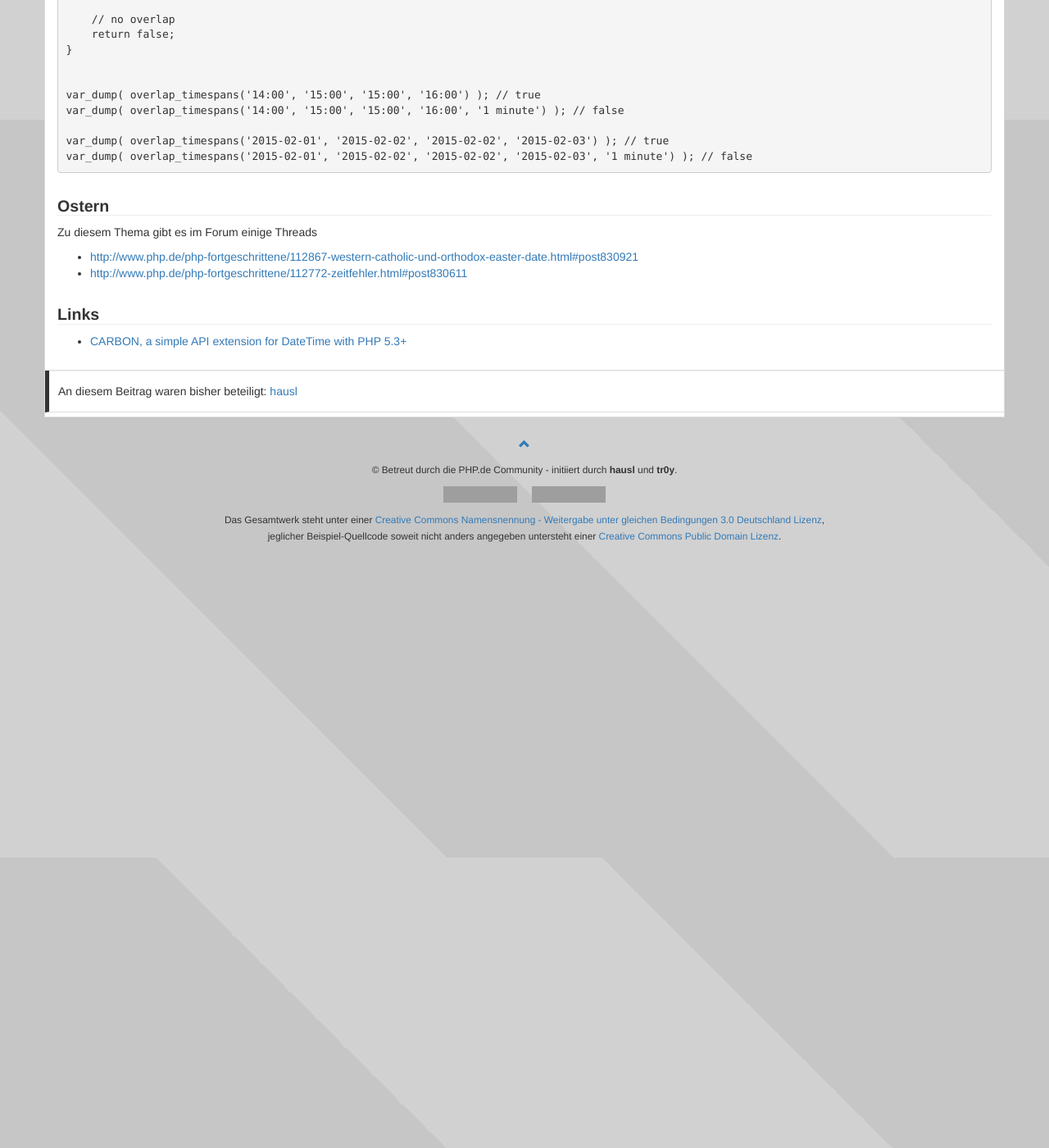
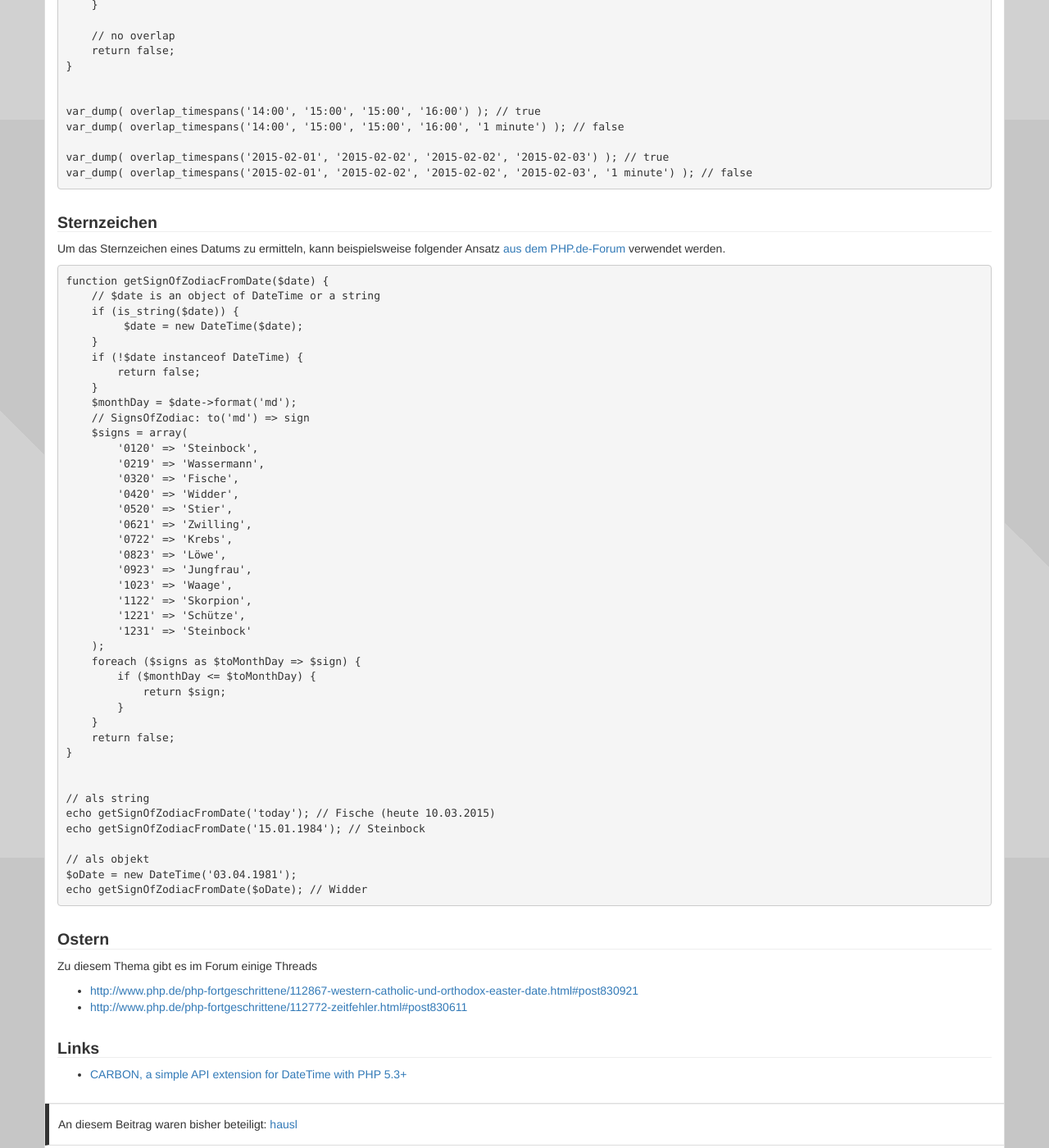
Before and after one commit to php-de/php-de.github.io, a Jekyll site: the page built from implement-approach/04_datetime.md, in a window 1280 px wide and 1400 px high, scrolled down 4354 px. Shown: the whole window at 82% size. Built offline with Jekyll 4.4.1, drawn with Linux system fonts in a browser that asks for light colours; nearby versions of some CDN libraries; before the commit the page ends 5057 px from its top, so only the background shows below that; grey boxes are pictures that could not be loaded.

Commit message:
sternzeichen hinzügefügt

```diff
--- a/implement-approach/04_datetime.md
+++ b/implement-approach/04_datetime.md
@@ -51,6 +51,10 @@ inhalt:
 
     -   name: "Überschneidungen Zeiträume"
         anchor: ueberschneidungen
+        simple: ""
+
+    -   name: "Sternzeichen"
+        anchor: sternzeichen
         simple: ""
 
     -   name: "Ostern"
@@ -321,6 +325,59 @@ var_dump( overlap_timespans('2015-02-01', '2015-02-02', '2015-02-02', '2015-02-0
 ~~~
 
 
+### Sternzeichen
+{: #sternzeichen}
+
+Um das Sternzeichen eines Datums zu ermitteln, kann beispielsweise folgender Ansatz
+[aus dem PHP.de-Forum](http://www.php.de/php-einsteiger/114039-erledigt-monat-und-tag-aus-input-type-date-auslesen.html#post839874)
+verwendet werden.
+
+
+~~~ php
+function getSignOfZodiacFromDate($date) {
+    // $date is an object of DateTime or a string
+    if (is_string($date)) {
+         $date = new DateTime($date);
+    }
+    if (!$date instanceof DateTime) {
+        return false;
+    }
+    $monthDay = $date->format('md');
+    // SignsOfZodiac: to('md') => sign
+    $signs = array(
+        '0120' => 'Steinbock',
+        '0219' => 'Wassermann',
+        '0320' => 'Fische',
+        '0420' => 'Widder',
+        '0520' => 'Stier',
+        '0621' => 'Zwilling',
+        '0722' => 'Krebs',
+        '0823' => 'Löwe',
+        '0923' => 'Jungfrau',
+        '1023' => 'Waage',
+        '1122' => 'Skorpion',
+        '1221' => 'Schütze',
+        '1231' => 'Steinbock'
+    );
+    foreach ($signs as $toMonthDay => $sign) {
+        if ($monthDay <= $toMonthDay) {
+            return $sign;
+        }
+    }
+    return false;
+}
+
+
+// als string
+echo getSignOfZodiacFromDate('today'); // Fische (heute 10.03.2015)
+echo getSignOfZodiacFromDate('15.01.1984'); // Steinbock
+
+// als objekt
+$oDate = new DateTime('03.04.1981');
+echo getSignOfZodiacFromDate($oDate); // Widder
+~~~
+
+
 ### Ostern
 
 Zu diesem Thema gibt es im Forum einige Threads
```
